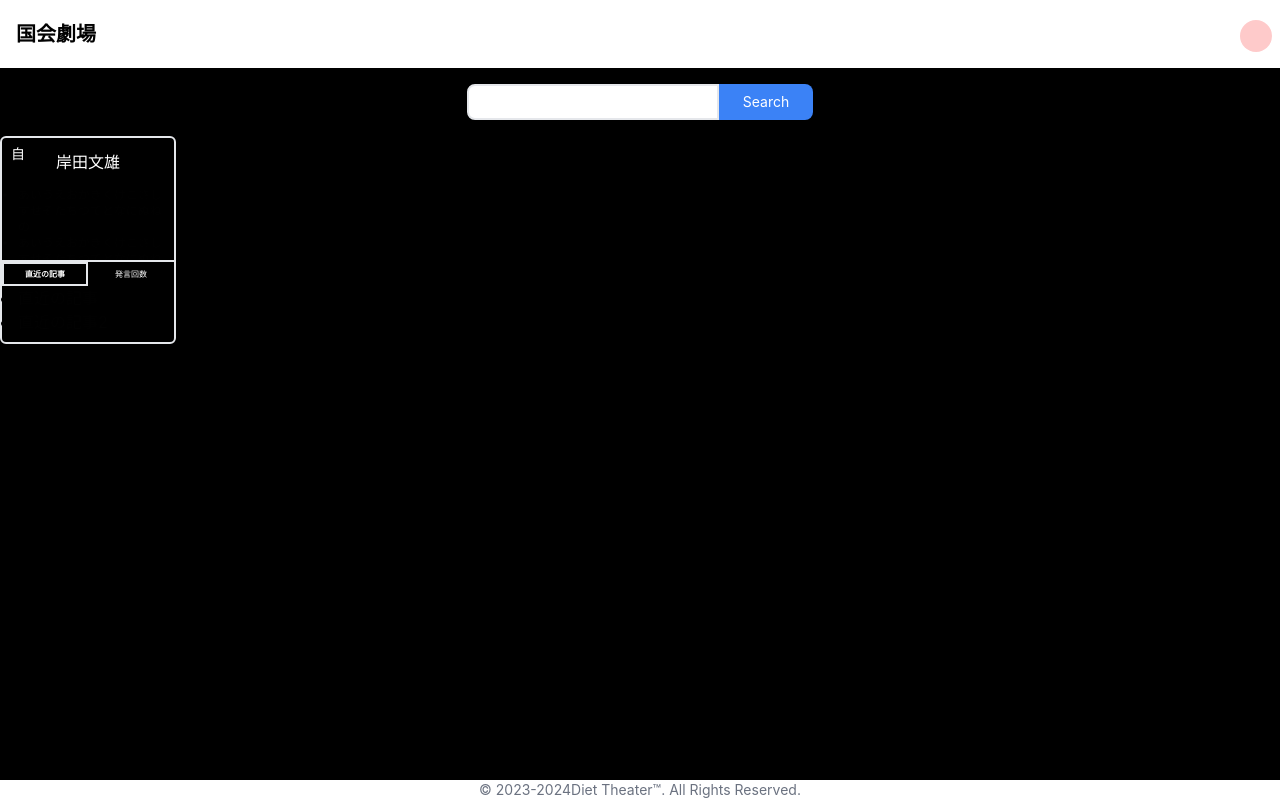
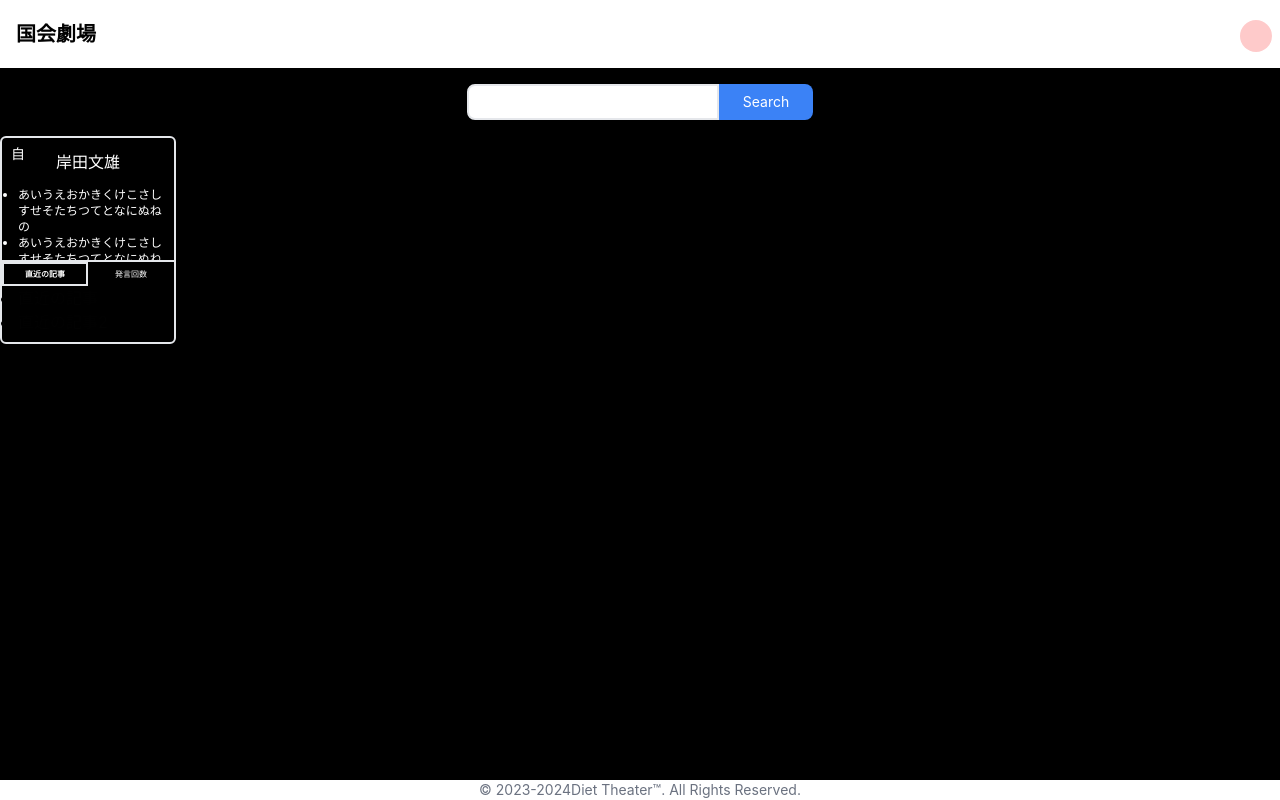
Before and after one commit to noonyuu/diet-theater, a React (Vite) app in the folder front/: page /article in a window 1280 px wide. Built offline with nearby package versions, Linux system fonts and the light colour scheme.

Commit message:
[update]公約を結合しやすい形に

```diff
--- a/front/src/component/Card.tsx
+++ b/front/src/component/Card.tsx
@@ -37,6 +37,12 @@ const Card = (props: any) => {
     },
   ];
 
+  const pledge = [
+    "あいうえおかきくけこさしすせそたちつてとなにぬねの",
+    "あいうえおかきくけこさしすせそたちつてとなにぬねの",
+    "あいうえおかきくけこさしすせそたちつてとなにぬねの",
+  ];
+
   return (
     <>
       <div className="Kaisei Tokumin h-52 w-44 rounded-md border-2">
@@ -53,9 +59,11 @@ const Card = (props: any) => {
         {/* 公約 */}
         <div className="scroll-bar h-2/5 overflow-auto p-2 pl-0 text-xs">
           <ul className="">
-            <li>あいうえおかきくけこさしすせそたちつてとなにぬねの</li>
-            <li>あいうえおかきくけこさしすせそたちつてとなにぬねの</li>
-            <li>あいうえおかきくけこさしすせそたちつてとなにぬねの</li>
+            {pledge.map((item, index) => (
+              <li key={index} className="text-white">
+                {item}
+              </li>
+            ))}
           </ul>
         </div>
         <div className="h-2/5 border-t-2">
```
